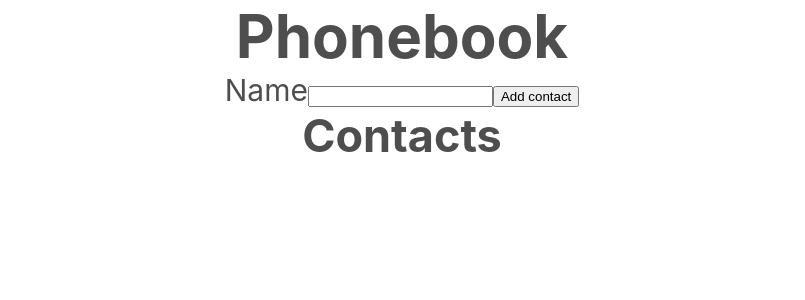
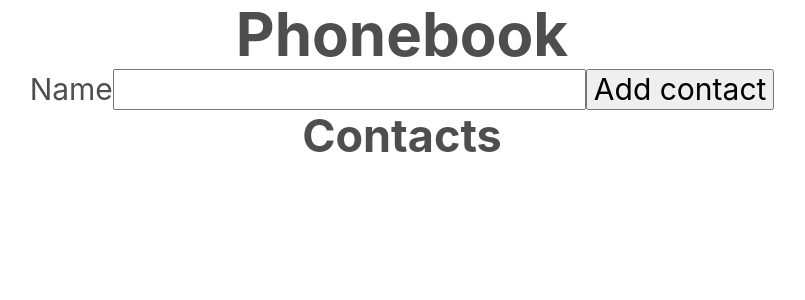
Before and after one commit to Petro-Psekho/goit-react-hw-02-phonebook, a React (Create React App) app: page / in a window 1280 px wide. Shown: the top 300 px of the page, without its empty margins (238-1043 px from the left). Built offline with nearby package versions, Linux system fonts and the light colour scheme.

Commit message:
fixes bug

```diff
--- a/src/components/ContactForm/ContactForm.jsx
+++ b/src/components/ContactForm/ContactForm.jsx
@@ -1,5 +1,5 @@
 import { Formik, Form, Field, ErrorMessage } from 'formik';
-// import * as yup from 'yup';
+import * as yup from 'yup';
 
 const pattern = "^[a-zA-Zа-яА-Я]+(([' -][a-zA-Zа-яА-Я ])?[a-zA-Zа-яА-Я]*)*$";
 const title =
@@ -9,9 +9,9 @@
   name: '',
 };
 
-// const schema = yup
-//   .object()
-//   .shape({ name: yup.string().required().notOneOf(['1']) });
+const validationSchema = yup.object({
+  name: yup.string().required(title),
+});
 
 export const ContactForm = () => {
   const handleSubmit = (values, { resetForm }) => {
@@ -23,7 +23,7 @@
   return (
     <Formik
       initialValues={initialValues}
-      // validationSchema={schema}
+      validationSchema={validationSchema}
       onSubmit={handleSubmit}
     >
       <Form>
@@ -32,9 +32,9 @@
           <Field
             type="text"
             name="name"
-            pattern={pattern}
-            title={title}
-            required
+            // pattern={pattern}
+            // title={title}
+            // required
           />
         </label>
         <button type="submit">Add contact</button>
--- a/src/index.css
+++ b/src/index.css
@@ -1,4 +1,4 @@
-/* @import 'modern-normalize'; */
+@import 'modern-normalize';
 
 * body {
   margin: 0;
```
